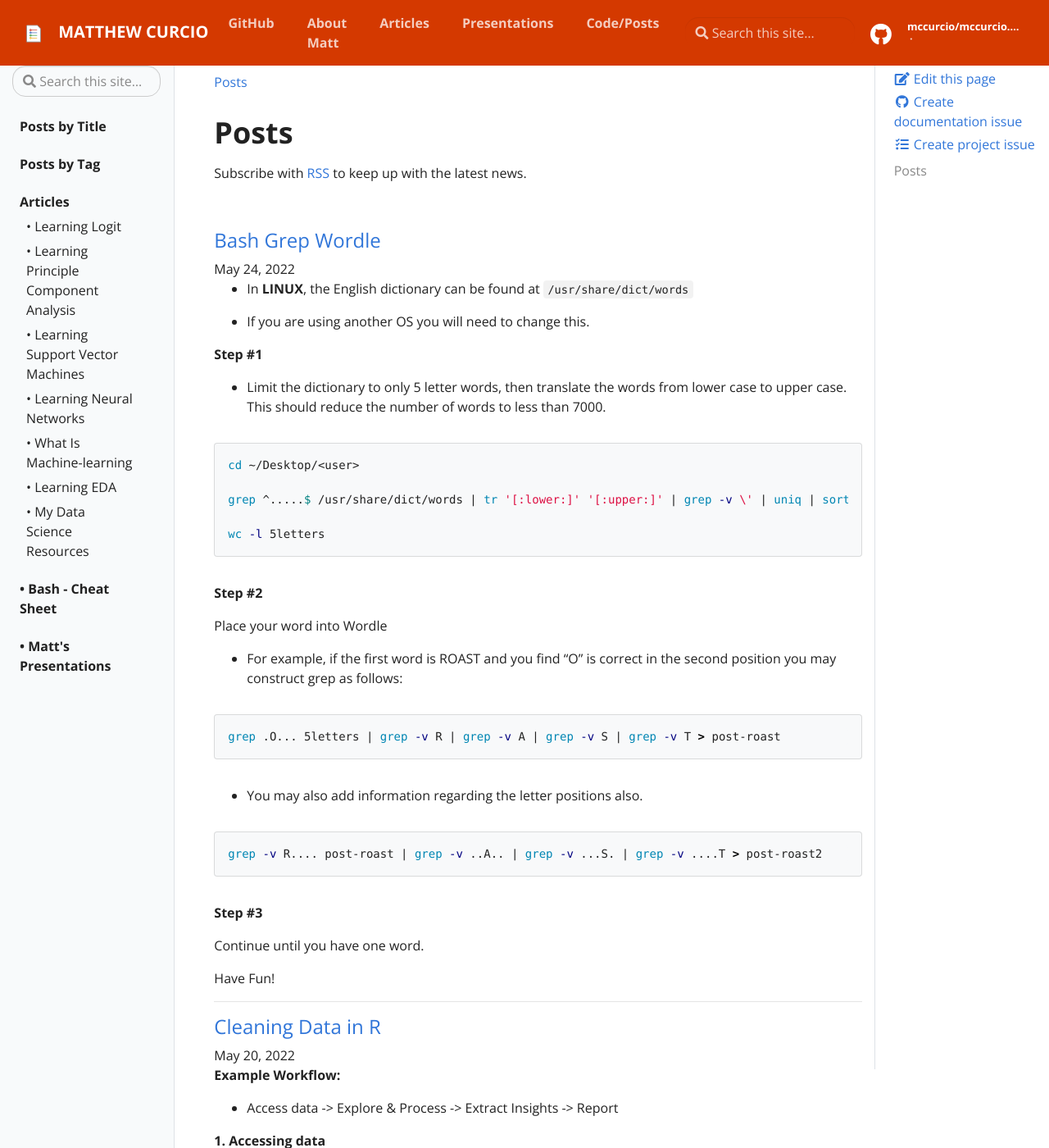
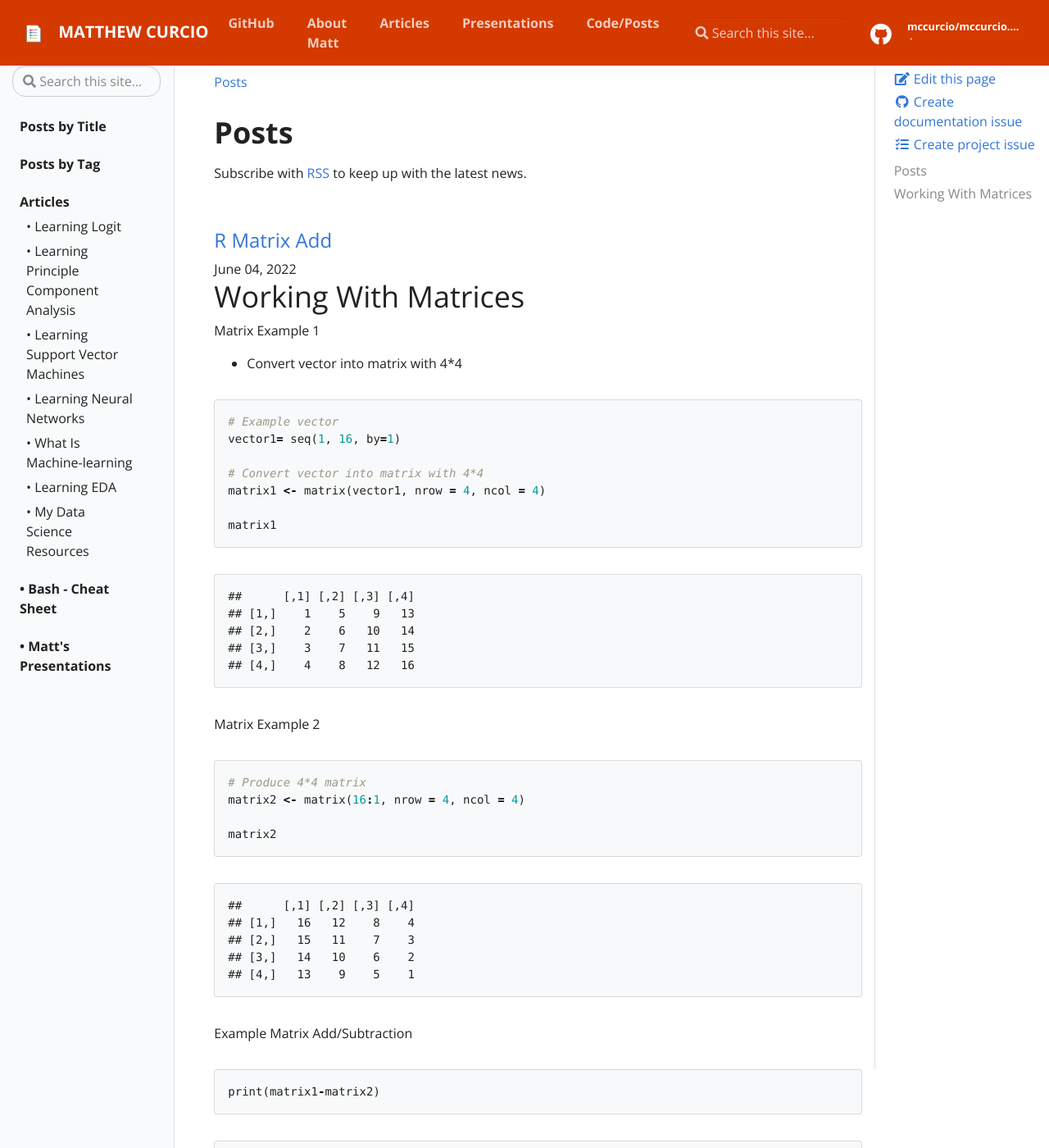
Before and after one commit to mccurcio/mccurcio.github.io, a Jekyll site: the page built from pages/news.md, in a window 1280 px wide and 1400 px high. Shown: the whole window at 82% size. Built offline with Jekyll 4.4.1, drawn with Linux system fonts in a browser that asks for light colours; some of the changed text lies outside the part shown.

Commit message:
Minor post additions

````diff
--- /dev/null
+++ b/_posts/r/2022-06-04-r-matrix-add.md
@@ -0,0 +1,48 @@
+Working With Matrices
+================
+
+Matrix Example 1
+- Convert vector into matrix with 4*4
+
+``` r
+# Example vector
+vector1= seq(1, 16, by=1)
+
+# Convert vector into matrix with 4*4
+matrix1 <- matrix(vector1, nrow = 4, ncol = 4)
+
+matrix1
+```
+
+    ##      [,1] [,2] [,3] [,4]
+    ## [1,]    1    5    9   13
+    ## [2,]    2    6   10   14
+    ## [3,]    3    7   11   15
+    ## [4,]    4    8   12   16
+
+Matrix Example 2
+
+``` r
+# Produce 4*4 matrix
+matrix2 <- matrix(16:1, nrow = 4, ncol = 4)
+
+matrix2
+```
+
+    ##      [,1] [,2] [,3] [,4]
+    ## [1,]   16   12    8    4
+    ## [2,]   15   11    7    3
+    ## [3,]   14   10    6    2
+    ## [4,]   13    9    5    1
+
+Example Matrix Add/Subtraction
+
+``` r
+print(matrix1-matrix2)
+```
+
+    ##      [,1] [,2] [,3] [,4]
+    ## [1,]  -15   -7    1    9
+    ## [2,]  -13   -5    3   11
+    ## [3,]  -11   -3    5   13
+    ## [4,]   -9   -1    7   15
````
Also changed, not shown: _posts/misc/2020-02-11-quotes.md (+7 -0 lines).
